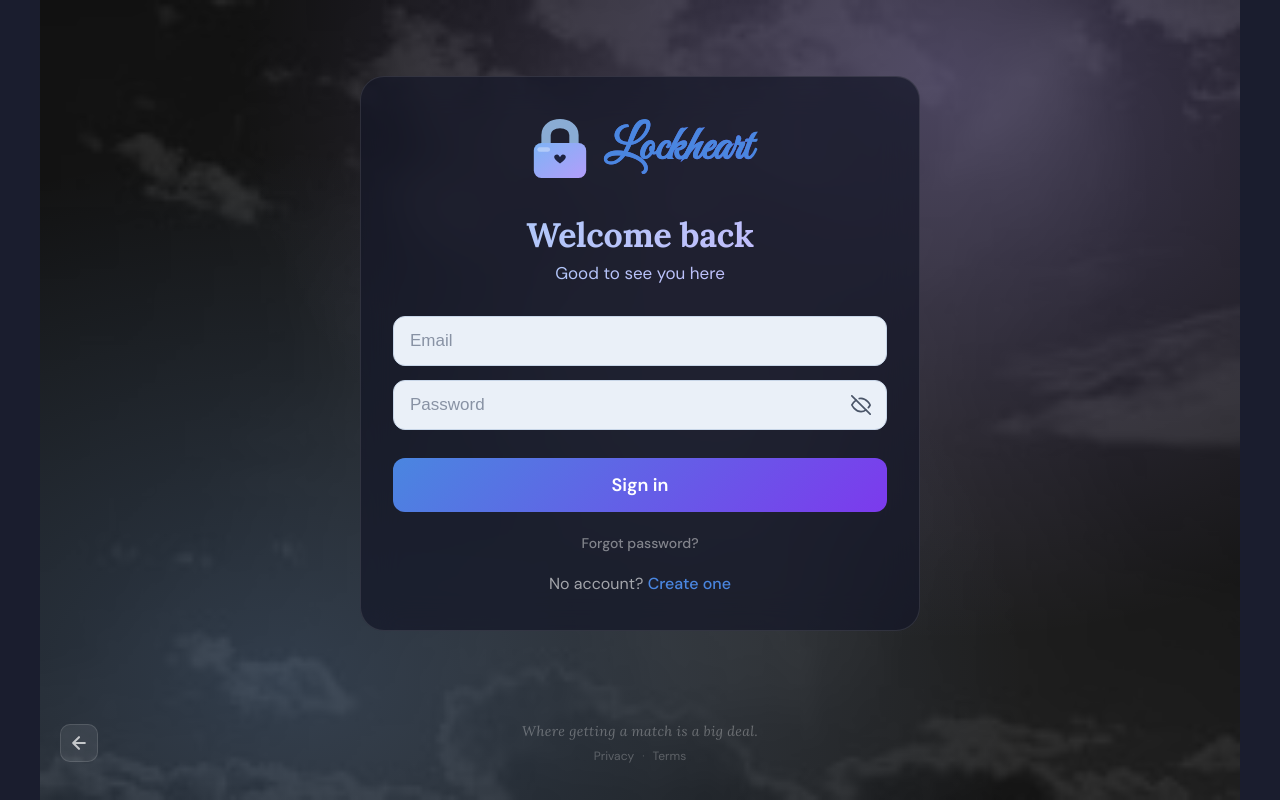
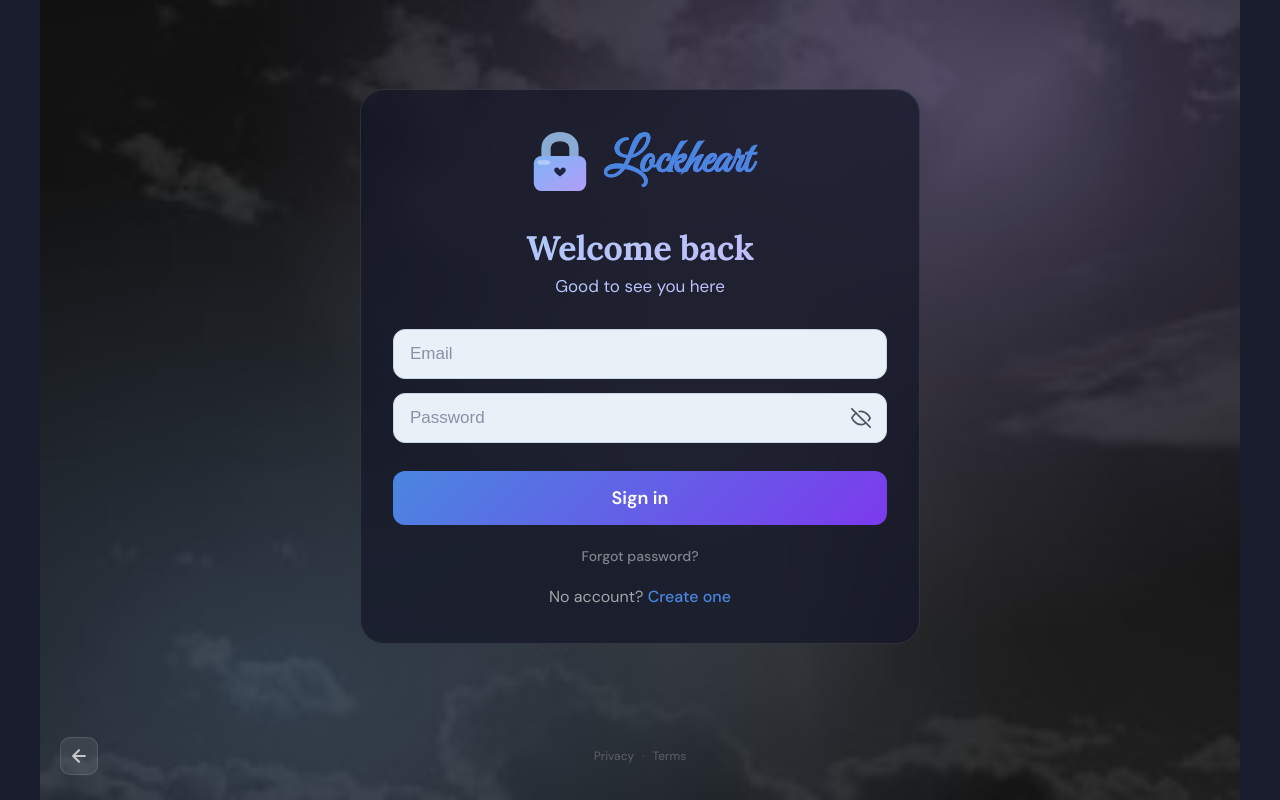
Before and after one commit to mmbower1/dating-app, a React (Vite) app: page /login in a window 1280 px wide. Built offline with nearby package versions, Linux system fonts and the light colour scheme; no server answers.

Commit message:
remove tagline from landing page and auth footers
Co-Authored-By: Claude Sonnet 4.6 <noreply@anthropic.com>

```diff
--- a/src/pages/Login.tsx
+++ b/src/pages/Login.tsx
@@ -95,8 +95,7 @@ const Login = () => {
           </svg>
         </button>
         <div className="auth-footer-center">
-          <span className="auth-footer-tagline">Where getting a match is a big deal.</span>
-          <div className="auth-footer-links">
+<div className="auth-footer-links">
             <a href="/privacy">Privacy</a>
             <span>·</span>
             <a href="/terms">Terms</a>
--- a/src/pages/Register.tsx
+++ b/src/pages/Register.tsx
@@ -218,8 +218,7 @@ const Register = () => {
           </svg>
         </button>
         <div className="auth-footer-center">
-          <span className="auth-footer-tagline">Where getting a match is a big deal.</span>
-          <div className="auth-footer-links">
+<div className="auth-footer-links">
             <a href="/privacy">Privacy</a>
             <span>·</span>
             <a href="/terms">Terms</a>
--- a/src/pages/Welcome.tsx
+++ b/src/pages/Welcome.tsx
@@ -93,7 +93,7 @@ const Welcome = () => {
       {/* ── Hero ── */}
       <section className="welcome-hero">
         <h1 className="welcome-headline">Dating - the way<br />it should be.</h1>
-        <p className="welcome-tagline">Where getting a match is a big deal.</p>
+
         <div className="welcome-hero-image">
           <img
             src="https://images.unsplash.com/photo-1527184478405-b1cf212ab2a3?w=1400&h=700&fit=crop&q=80&auto=format"
```
